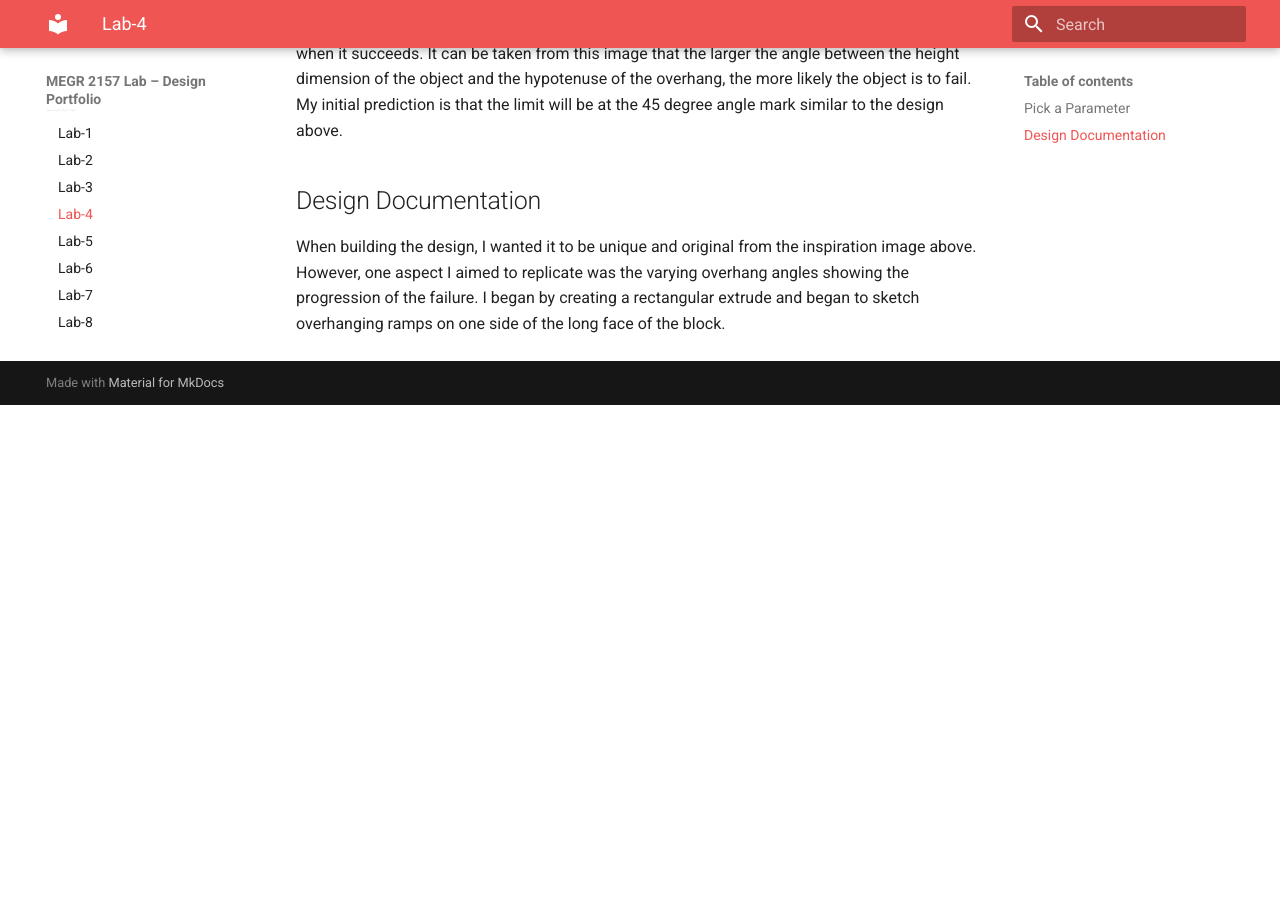
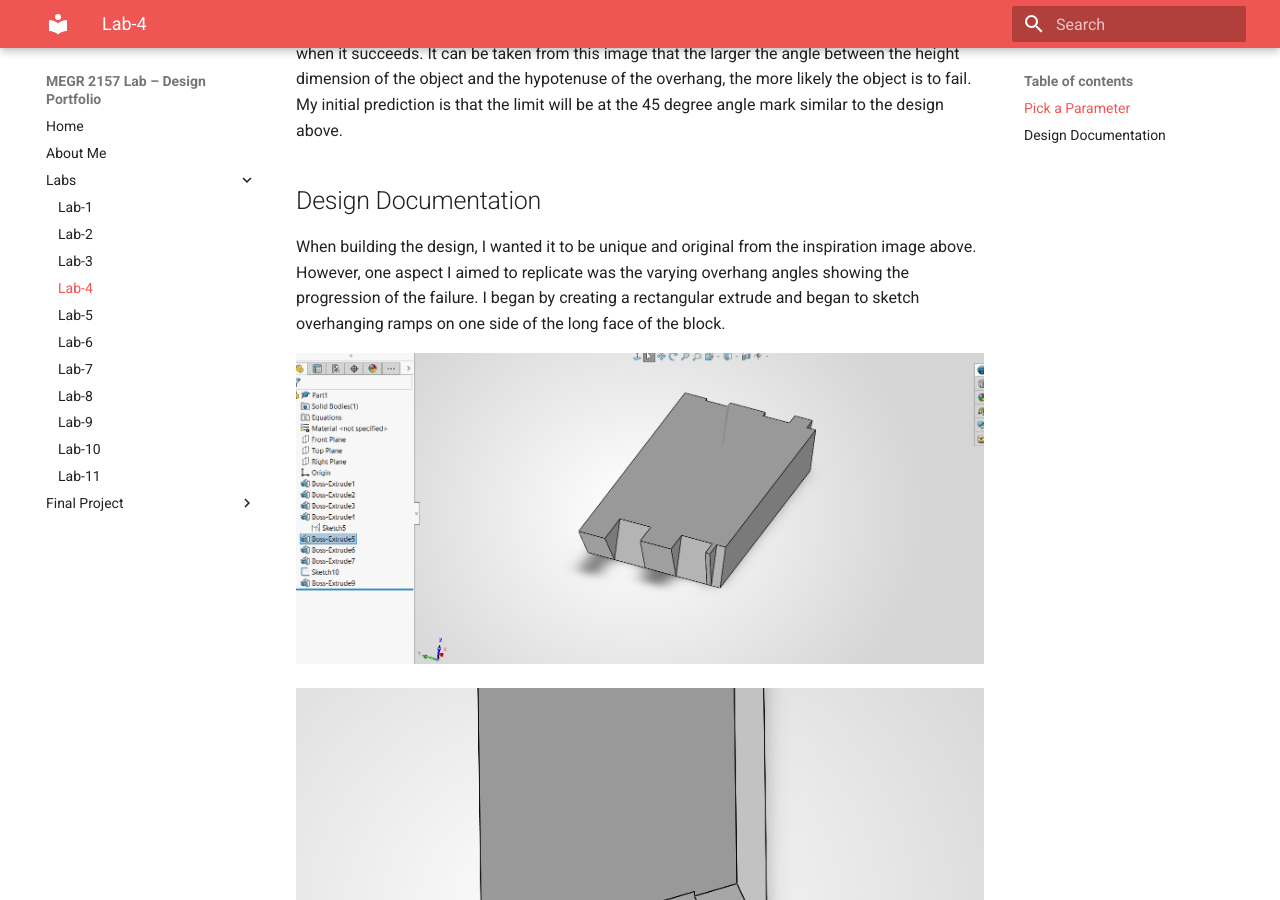
Before and after one commit to bspinne2/Brendan-Spinner-Portfolio, an MkDocs documentation site: the page built from docs/Labs/L04/index.md, in a window 1280 px wide and 900 px high, scrolled down 927 px. Built offline with MkDocs 1.6.1 and Material for MkDocs 9.7.7, drawn with Linux system fonts in a browser that asks for light colours; before the commit the page ends 1332 px from its top, so only the background shows below that; part of the change alters nothing that is shown.

Commit message:
Update index.md

```diff
--- a/docs/Labs/L04/index.md
+++ b/docs/Labs/L04/index.md
@@ -13,3 +13,7 @@ The main objective of this test is to see how material overhanging at different
 ## Design Documentation
 
 When building the design, I wanted it to be unique and original from the inspiration image above. However, one aspect I aimed to replicate was the varying overhang angles showing the progression of the failure. I began by creating a rectangular extrude and began to sketch overhanging ramps on one side of the long face of the block.
+
+![Screenshot](./Screenshot%202026-09-10%20140500.png)
+
+![Screenshot](./Screenshot%202026-09-10%20140231.png)
```
